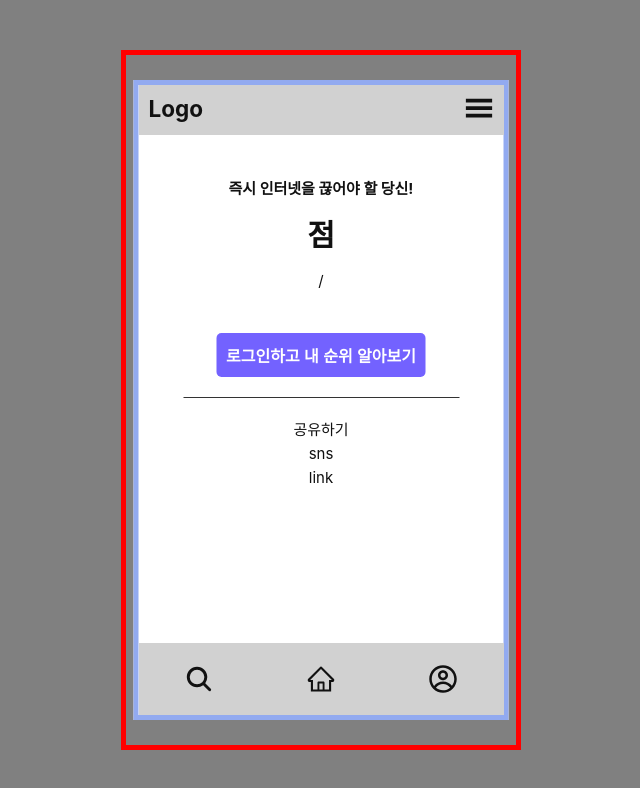
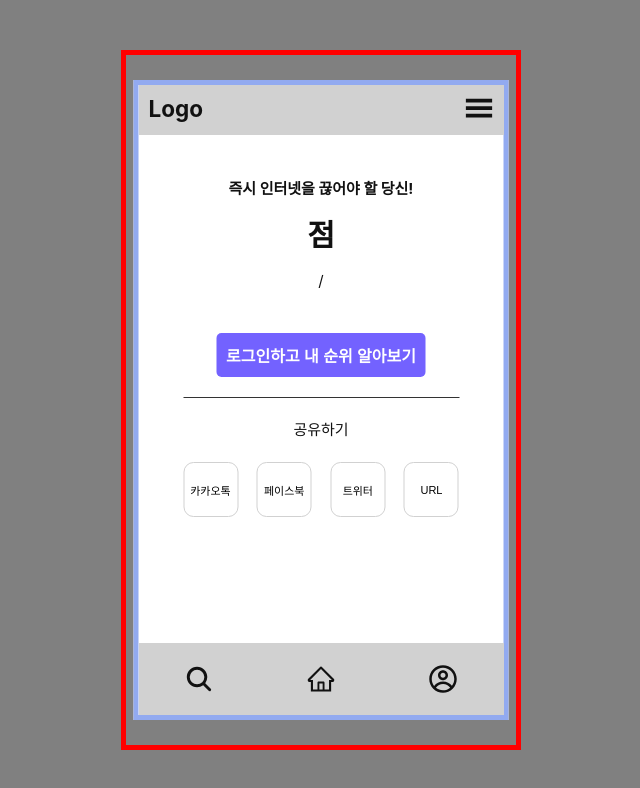
Before and after one commit to zubetcha/Final-project, a React (Create React App) app: page /quiz/result in a window 1280 px wide. Shown: the top 788 px of the page, without its empty margins (439-1079 px from the left). Built offline with nearby package versions, Linux system fonts and the light colour scheme; no server answers.

Commit message:
[Feat]추가 퀴즈 결과 페이지 링크복사 버튼 추가

```diff
--- a/package.json
+++ b/package.json
@@ -14,6 +14,7 @@
     "material-design-icons": "^3.0.1",
     "moment": "^2.29.1",
     "react": "^17.0.2",
+    "react-copy-to-clipboard": "^5.0.4",
     "react-dom": "^17.0.2",
     "react-icons": "^4.3.1",
     "react-kakao-login": "^2.1.0",
--- a/src/pages/QuizResult.js
+++ b/src/pages/QuizResult.js
@@ -1,6 +1,7 @@
 import React from 'react'
 import { useDispatch, useSelector } from 'react-redux'
 import styled from 'styled-components'
+import { CopyToClipboard } from 'react-copy-to-clipboard'
 
 import { history } from '../redux/ConfigureStore'
 import { actionCreators as quizActions } from '../redux/modules/quiz'
@@ -10,6 +11,21 @@ const QuizResult = (props) => {
 
   const quiz_list = useSelector((state) => state.quiz.quiz_list)
   const user_answer_list = useSelector((state) => state.quiz.user_answer_list)
+
+  const [copied, setCopied] = React.useState(false)
+
+  const quizUrl = 'http://localhost:3000/quiz'
+
+  const closeCopied = () => {
+    setTimeout(() => {
+      setCopied(false)
+    }, 2000)
+  }
+
+  const onCopy = () => {
+    setCopied(true)
+    closeCopied()
+  }
 
   const answerCnt = quiz_list
     ? quiz_list.filter((quiz, i) => {
@@ -47,10 +63,17 @@ const QuizResult = (props) => {
             </button>
           </div>
           <div style={{ width: '80%', height: '1px', backgroundColor: '#333' }}></div>
-          <div style={{ padding: '20px 0', display: 'flex', flexDirection: 'column', alignItems: 'center', justifyContent: 'center' }}>
+          <div style={{ width: '80%', padding: '20px 0', display: 'flex', flexDirection: 'column', alignItems: 'center', justifyContent: 'center' }}>
             <div>공유하기</div>
-            <div>sns</div>
-            <div>link</div>
+            <div style={{ width: '100%', padding: '20px 0', display: 'flex', alignItems: 'center', justifyContent: 'space-between' }}>
+              <button className="share-btn">카카오톡</button>
+              <button className="share-btn">페이스북</button>
+              <button className="share-btn">트위터</button>
+              <CopyToClipboard onCopy={onCopy} text={quizUrl}>
+                <button className="share-btn">URL</button>
+              </CopyToClipboard>
+              {copied ? <span className="link-copied">링크 복사 완료!</span> : null}
+            </div>
           </div>
         </div>
       </Wrapper>
@@ -76,6 +99,38 @@ const Wrapper = styled.div`
       background-color: rgb(152, 141, 253);
     }
   }
+
+  .share-btn {
+    border: 1px solid #d1d1d1;
+    border-radius: 10px;
+    width: 55px;
+    height: 55px;
+    font-size: 11px;
+  }
+
+  .link-copied {
+    background-color: #000000;
+    background-color: rgba(0, 0, 0, 0.8);
+    box-shadow: 0px 0px 3px 1px rgba(50, 50, 50, 0.4);
+
+    border-radius: 5px;
+
+    color: #ffffff;
+    font-size: 12px;
+
+    margin-bottom: 10px;
+    top: 50%;
+    left: 50%;
+    transform: translate(-50%, -50%);
+    padding: 7px 12px;
+    position: absolute;
+    width: auto;
+    min-width: 50px;
+    max-width: 300px;
+    word-wrap: break-word;
+
+    z-index: 9999;
+  }
 `
 
 export default QuizResult
```
Also changed, not shown: 1 other file (tests, documents, lock files or other folders).
